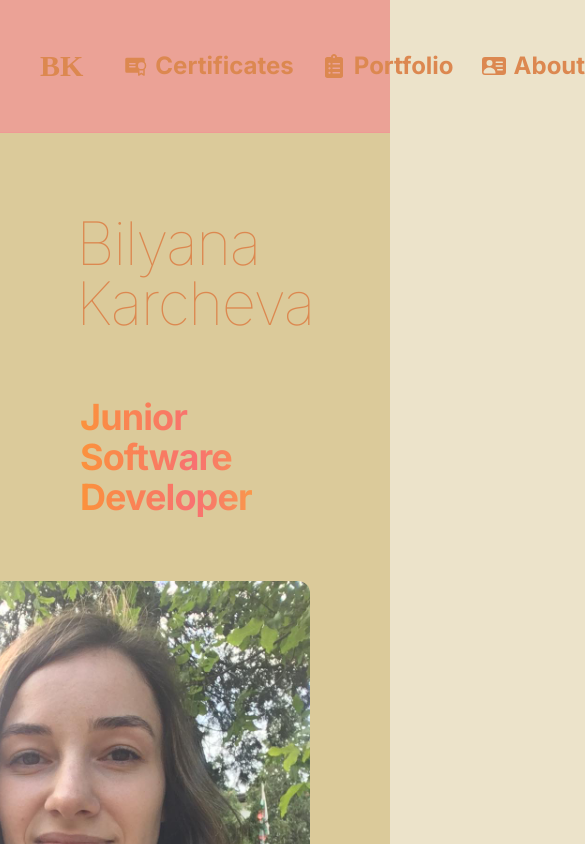
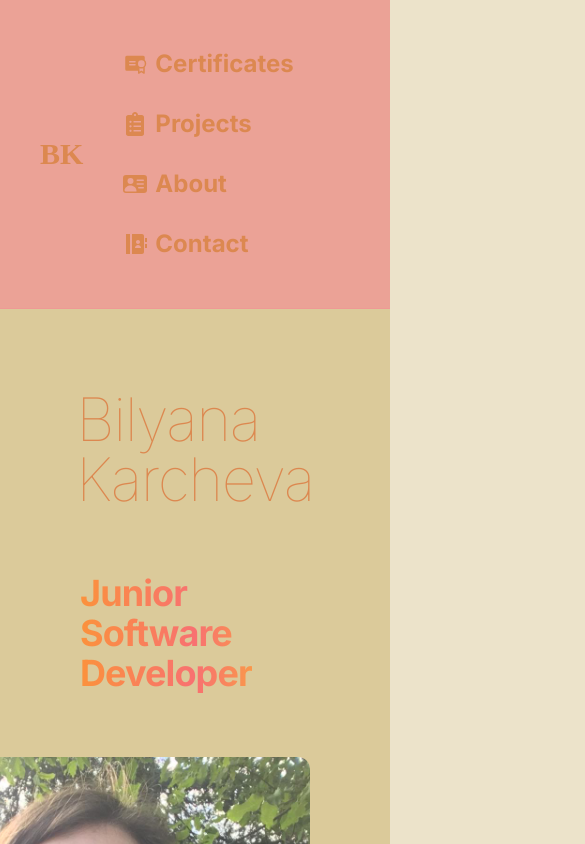
Before and after one commit to bilyanakarcheva/my-portfolio, a React (Vite) app: page / in a window 390 px wide. Shown: the top 844 px of the page, 585 px wide, since content can reach past the window. Built offline with nearby package versions, Linux system fonts and the light colour scheme; a web font is replaced by a local one.

Commit message:
Amended components to be response for various devices including phones and screen sizes

```diff
--- a/src/App.css
+++ b/src/App.css
@@ -1,5 +1,6 @@
 #root {
-  /* max-width: 1280px; */
+  width: 100%;
+  height: 100%;
   margin: 0 auto;
   /* padding: 2rem; */
   text-align: center;
--- a/src/components/Header.tsx
+++ b/src/components/Header.tsx
@@ -10,7 +10,7 @@ import { Link } from "react-scroll";
 function Header() {
   return (
     <nav id="top" className="bg-primary/80 border-b border-primary flex items-center justify-between py-12">
-      <div className="px-10 flex flex-shrink-0 items-center">
+      <div className="px-10 flex flex-wrap items-center">
       <Link
         to="top"
         smooth={true}
@@ -21,7 +21,7 @@ function Header() {
         BK
       </Link>
       </div>
-      <div className="pr-10 flex gap-7 text-2xl">
+      <div className="pr-10 flex flex-wrap gap-7 text-2xl">
         <Link
         to="certificates"
         smooth={true}
@@ -31,12 +31,12 @@ function Header() {
         Certificates
         </Link>
         <Link
-        to="portfolio"
+        to="projects"
         smooth={true}
         duration={1000}
         className="text-2xl font-bold text-accent flex items-center cursor-pointer hover:text-neutral">
         <FaClipboardList className="mr-2" />
-        Portfolio
+        Projects
         </Link>
         <Link
         to="about"
--- a/src/views/Certificates/Certificates.tsx
+++ b/src/views/Certificates/Certificates.tsx
@@ -5,7 +5,7 @@ function Certificates() {
   return (
     <div id="certificates" className='border-b border-base-200 flex flex-col w-full h-auto min-h-screen p-20'>
       <h1 className="text-4xl font-bold text-accent text-center mb-10">Recent Certificates</h1>
-      <div className="flex flex-row justify-center items-center gap-10">
+      <div className="flex flex-wrap justify-center items-center gap-10">
         <img src={telerikCertificate1} className="border-2 rounded-lg max-w-full h-auto hover:scale-105 hover:shadow-lg transition-transform transform hover:border-indigo-600" style={{ maxHeight: '400px' }} alt="Certificate 1" />
         <img src={telerikCertificate2} className="border-2 rounded-lg max-w-full h-auto hover:scale-105 hover:shadow-lg transition-transform transform hover:border-indigo-600" style={{ maxHeight: '400px' }} alt="Certificate 2" />
       </div>
--- a/src/views/Contact/Contact.tsx
+++ b/src/views/Contact/Contact.tsx
@@ -5,7 +5,7 @@ function Contact() {
     return (
         <div id="contact" className="w-full h-1/2 p-20">
             <h1 className="text-4xl font-bold text-accent text-center mb-10">Contact me</h1>
-            <div className="flex flex-row gap-10 justify-center items-center bg-base-300 w-full h-1/2 rounded-lg p-20">
+            <div className="flex flex-wrap gap-10 justify-center items-center bg-base-300 w-full h-1/2 rounded-lg p-20">
                 <div className="flex flex-col items-center gap-3 p-2">
                     <FaPhoneAlt size="2em" className="text-2xl font-bold text-accent" />
                     <p className="font-bold text-accent">PHONE</p>
```
